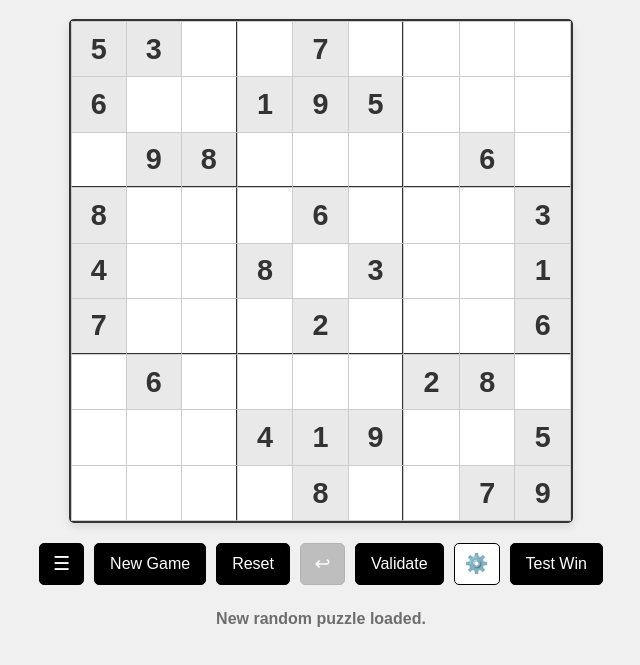
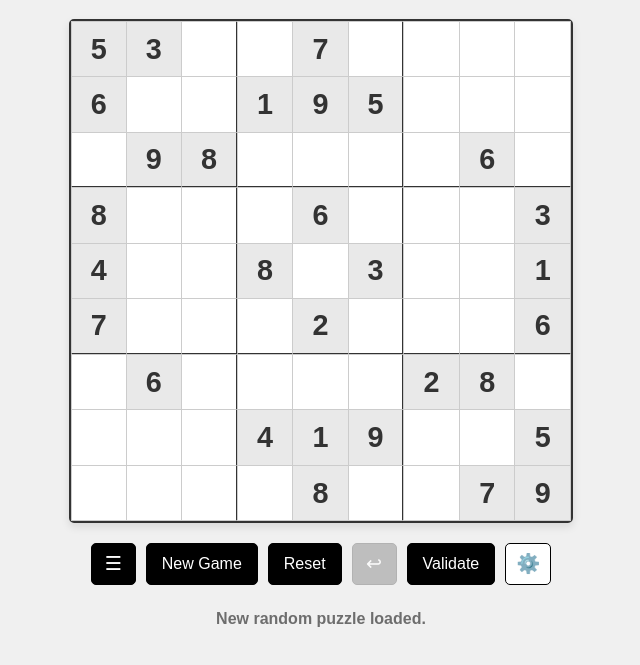
Before and after one commit to d1mansi0n/Dimis-Webtools, a plain HTML site: page SDK-index.html in a window 1280 px wide. Shown: the part 107-772 px from the top of the page, without its empty margins (319-959 px from the left). Drawn offline with Linux system fonts and the light colour scheme.

Commit message:
Aktualisieren von SDK-index.html

```diff
--- a/SDK-index.html
+++ b/SDK-index.html
@@ -419,7 +419,6 @@
 
             <button id="validate-btn" title="Check Current Solution">Validate</button>
             <button id="settings-btn" title="Toggle Instant Validation">⚙️</button>
-            <button id="test-animation-btn" title="Test Win Animation">Test Win</button>
         </div>
 
         <div id="message-area" class="message-area"></div>
```
